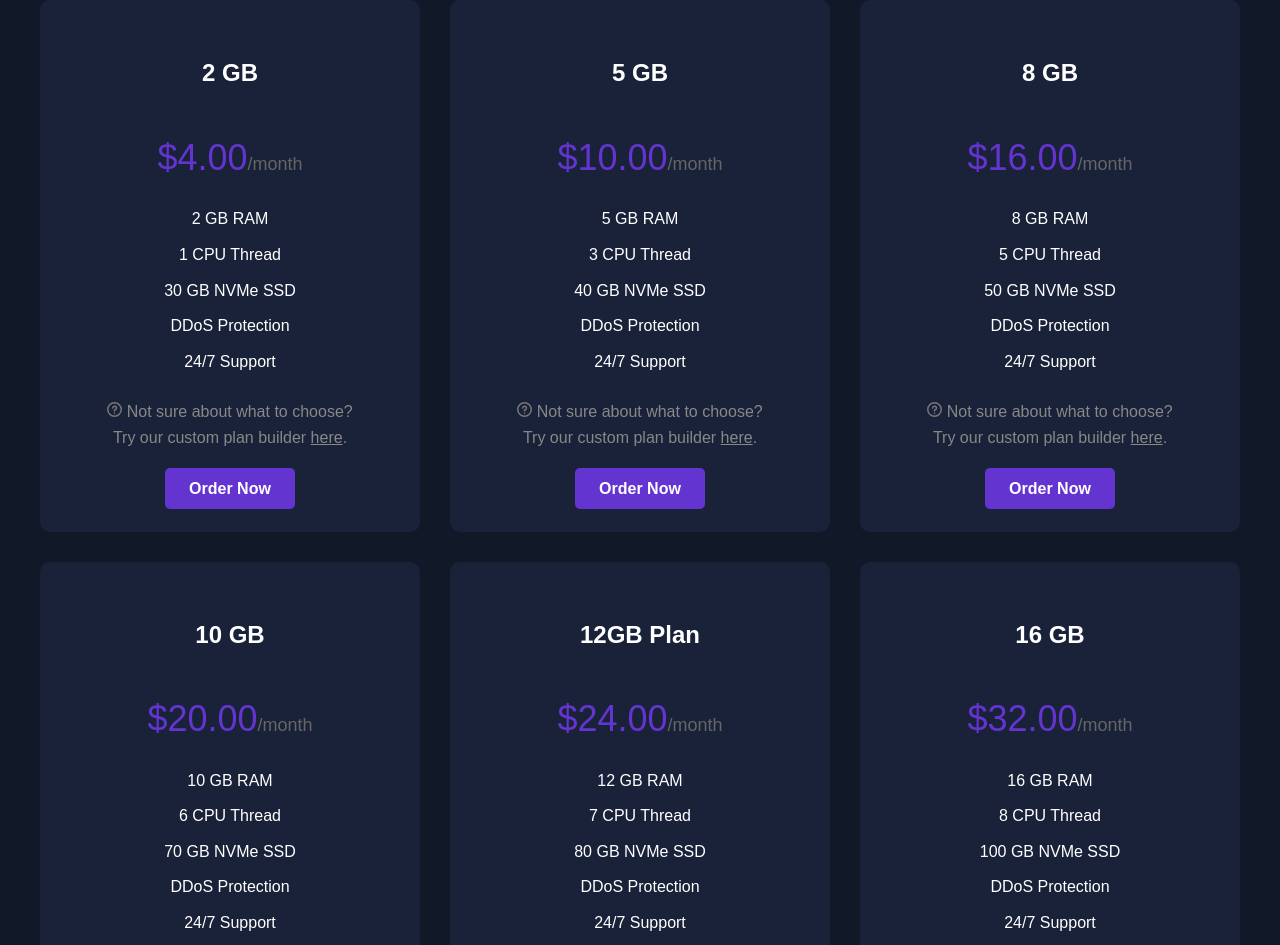
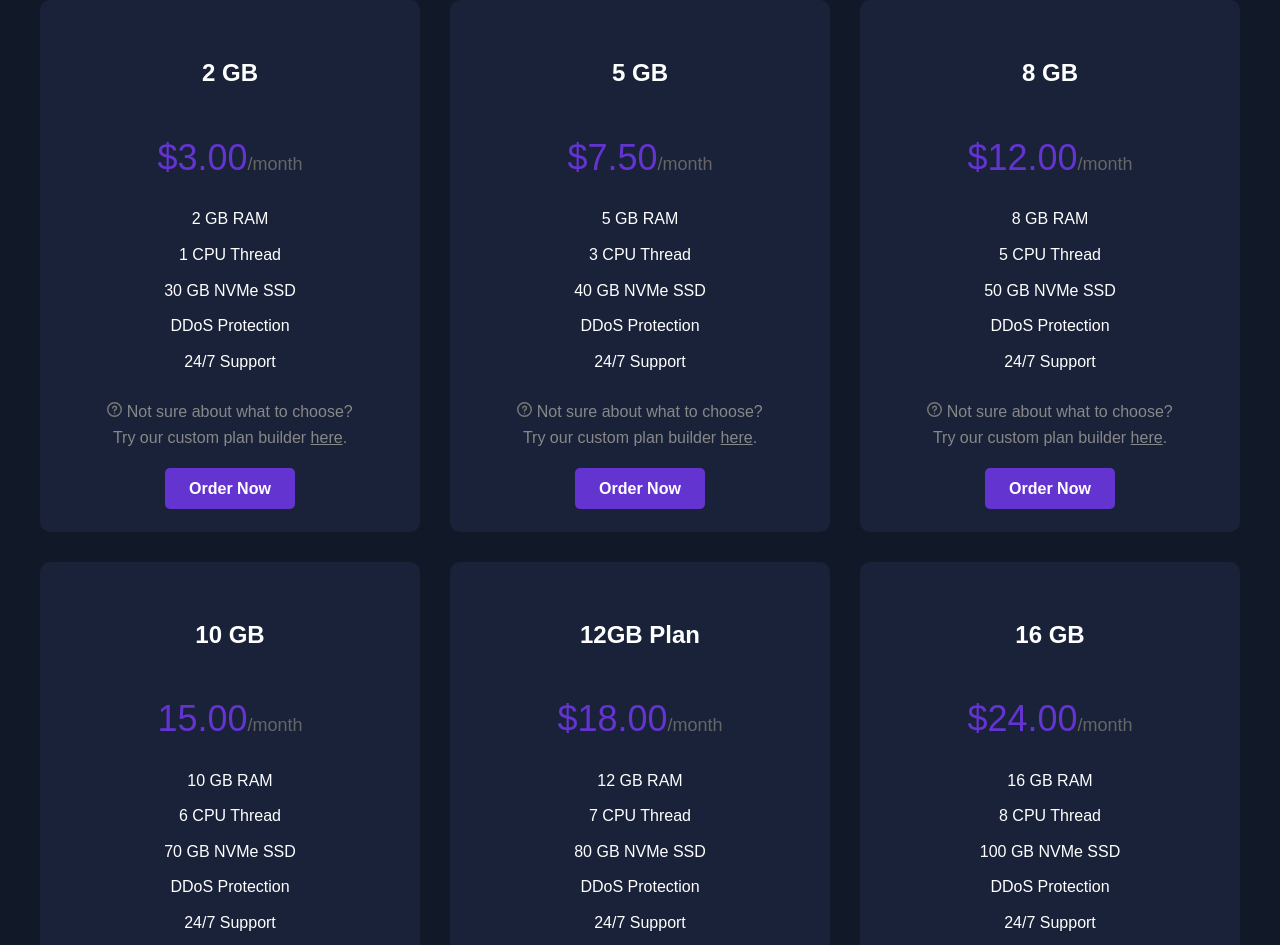
Before and after one commit to layeredy/owehost.com-old, a plain HTML site: page plans/index.html in a window 1280 px wide. Shown: the part 320-1265 px from the top of the page. Drawn offline with nearby package versions, Linux system fonts and the light colour scheme.

Commit message:
Update pricing

```diff
--- a/plans/index.html
+++ b/plans/index.html
@@ -46,7 +46,7 @@
                 <div class="pricing-grid">
                     <div class="pricing-item">
                         <h3>2 GB</h3>
-                        <p class="price">$4.00<span>/month</span></p>
+                        <p class="price">$3.00<span>/month</span></p>
                         <ul>
                             <li>2 GB RAM</li>
                             <li>1 CPU Thread</li>
@@ -72,7 +72,7 @@
                     </div>
                     <div class="pricing-item">
                         <h3>5 GB</h3>
-                        <p class="price">$10.00<span>/month</span></p>
+                        <p class="price">$7.50<span>/month</span></p>
                         <ul>
                             <li>5 GB RAM</li>
                             <li>3 CPU Thread</li>
@@ -97,7 +97,7 @@
                     </div>
                     <div class="pricing-item">
                         <h3>8 GB</h3>
-                        <p class="price">$16.00<span>/month</span></p>
+                        <p class="price">$12.00<span>/month</span></p>
                         <ul>
                             <li>8 GB RAM</li>
                             <li>5 CPU Thread</li>
@@ -122,7 +122,7 @@
                     </div>
                     <div class="pricing-item">
                         <h3>10 GB</h3>
-                        <p class="price">$20.00<span>/month</span></p>
+                        <p class="price">15.00<span>/month</span></p>
                         <ul>
                             <li>10 GB RAM</li>
                             <li>6 CPU Thread</li>
@@ -147,7 +147,7 @@
                     </div>
                     <div class="pricing-item">
                         <h3>12GB Plan</h3>
-                        <p class="price">$24.00<span>/month</span></p>
+                        <p class="price">$18.00<span>/month</span></p>
                         <ul>
                             <li>12 GB RAM</li>
                             <li>7 CPU Thread</li>
@@ -172,7 +172,7 @@
                     </div>
                     <div class="pricing-item">
                         <h3>16 GB</h3>
-                        <p class="price">$32.00<span>/month</span></p>
+                        <p class="price">$24.00<span>/month</span></p>
                         <ul>
                             <li>16 GB RAM</li>
                             <li>8 CPU Thread</li>
```
